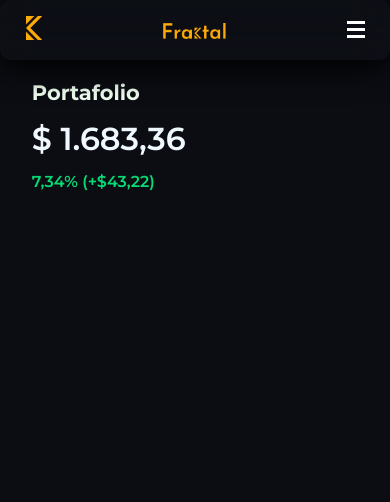
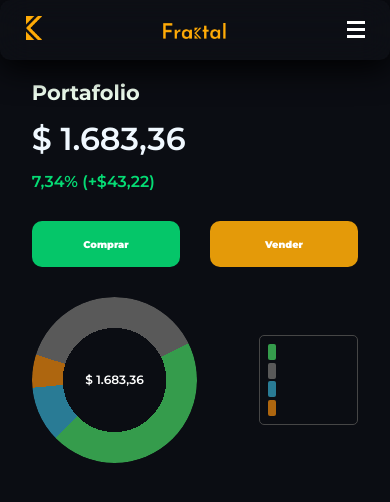
Before and after one commit to Yaguarete4/Fraktal, a React (Vite) app in the folder FrontEnd/Fraktal/: page /wallet in a window 390 px wide. Shown: the top 502 px of the page. Built offline with nearby package versions, Linux system fonts and the light colour scheme.

Commit message:
casi termino la wallet responsive

```diff
--- a/FrontEnd/Fraktal/src/components/PaginaPrincipal.jsx
+++ b/FrontEnd/Fraktal/src/components/PaginaPrincipal.jsx
@@ -51,6 +51,7 @@ export const PaginaPrincipal = () => {
                     </div>
                 </div>
             </div>
+
         </>
     );
 };
--- a/FrontEnd/Fraktal/src/components/Wallet.jsx
+++ b/FrontEnd/Fraktal/src/components/Wallet.jsx
@@ -23,6 +23,24 @@ export const Wallet = () => {
             <div className="titu-portafolio">Portafolio</div>
             <div className="plata">$ 1.683,36</div>
             <div className="profit">7,34% (+$43,22)</div>
+            <div className="caja-but">
+              <div className="but-portafolio">Comprar</div>
+              <div className="but-portafolio2">Vender</div>
+            </div>
+            <div className="caja-reparticion">
+              <div className="dona-container">
+                <div className="dona"></div>
+                <div className="dona-text">$ 1.683,36</div>
+              </div>
+              <div className="caja-porcentaje">
+                <div className="cuadra">
+                  <div className="c1"></div>
+                  <div className="c2"></div>
+                  <div className="c3"></div>
+                  <div className="c4"></div>
+                </div>
+              </div>
+            </div>
           </div>
         </>
     );
--- a/FrontEnd/Fraktal/src/css/cel.css
+++ b/FrontEnd/Fraktal/src/css/cel.css
@@ -75,7 +75,7 @@ border-radius: 10px; */
   align-items: center;
   gap: 4px;
   padding: 0 12px;
-  opacity: 0.4;
+  opacity: 0.9;
   height: 40px;
   text-align: left;
   font-size: 16px;
--- a/FrontEnd/Fraktal/src/css/style1.css
+++ b/FrontEnd/Fraktal/src/css/style1.css
@@ -313,6 +313,3 @@ input:checked ~ .card .back {
 input:checked ~ .card .front {
   transform: rotateY(-180deg);
 }
-.summary{
-
-}
--- a/FrontEnd/Fraktal/src/css/wallet.css
+++ b/FrontEnd/Fraktal/src/css/wallet.css
@@ -11,6 +11,9 @@
 ::-webkit-scrollbar-thumb:hover{
   background: #d38f06;
   transition: background-color 0.5s ease-in-out;
+}
+*{
+  font-family: 'Montserrat', sans-serif;
 }
 .titu-portafolio{
 color: honeydew;
@@ -37,5 +40,115 @@ margin-bottom: 14px;
   flex-direction: row;
 }
 .but-portafolio{
+  width: 38.1vw;
+  background-color: #05C669;
+  border-radius: 10px;
+  height: 46px;
+  font-weight: bolder;
+  color: white;
+  align-items: center;
+  text-align: center;
+  align-content: center;
+  font-size: 2.5vw;
+}
+.but-portafolio2{
+  width: 38.1vw;
+  background-color: #E49A09;
+  border-radius: 10px;
+  height: 46px;
+  font-weight: bolder;
+  color: white;
+  align-items: center;
+  text-align: center;
+  align-content: center;
+  font-size: 2.5vw;
+}
+.caja-but{
+  margin-top: 30px;
+  display: flex;
+  justify-content: space-between;
+}
+.dona-container {
+  position: relative;
+  width: 42.49vw;
+  height: 42.49vw;
+  display: flex;
+  align-items: center;
+  justify-content: center;
+}
 
+.dona {
+  width: 100%;
+  height: 100%;
+  border-radius: 50%;
+  background-color: transparent;
+  background: conic-gradient(
+    #595959 0% 17.7%,
+    #359C4C 17.7% 62.7%,
+    #297B95 62.7% 73.5%,
+    #AE660F 73.5% 80%,
+    #595959 80% 100%
+  );
+  -webkit-mask:
+    radial-gradient(farthest-side, transparent calc(100% - 7.88vw), white calc(100% - 7.88vw));
+  mask:
+    radial-gradient(farthest-side, transparent calc(100% - 7.88vw), white calc(100% - 7.88vw));
 }
+
+.dona-text {
+  position: absolute;
+  color: white;
+  font-size: 3.1vw;  /* Ajusta el tamaño de la fuente según el tamaño de la vista */
+  text-align: center;
+  line-height: 1;
+}
+.caja-reparticion{
+  justify-content: space-between;
+  display: flex;
+  margin-top: 30px  ;
+  align-items: center;
+  align-content: center;
+}
+.caja-porcentaje{
+  width: 25.4vw;
+  height: auto;
+  border-radius: 5px;
+  border: #464646 1px solid;
+}
+.cuadra{
+  display: flex;
+  flex-direction: column;
+  margin-top: 8px;
+  margin-bottom: 8px;
+}
+.c1{
+  width: 2vw;
+  height: 16px;
+  background-color: #359C4C;
+  border-radius: 2px;
+  margin-left: 2vw;
+}
+.c2{
+  width: 2vw;
+  height: 16px;
+  background-color: #595959;
+  border-radius: 2px;
+  margin-left: 2vw;
+  margin-top: 2.5px;
+}
+.c3{
+  width: 2vw;
+  height: 16px;
+  background-color: #297B95;
+  border-radius: 2px;
+  margin-left: 2vw;
+  margin-top: 2.5px;
+}
+.c4{
+  width: 2vw;
+  height: 16px;
+  background-color: #AE660F;
+  border-radius: 2px;
+  margin-left: 2vw;
+  margin-top: 2.5px;
+}
```
